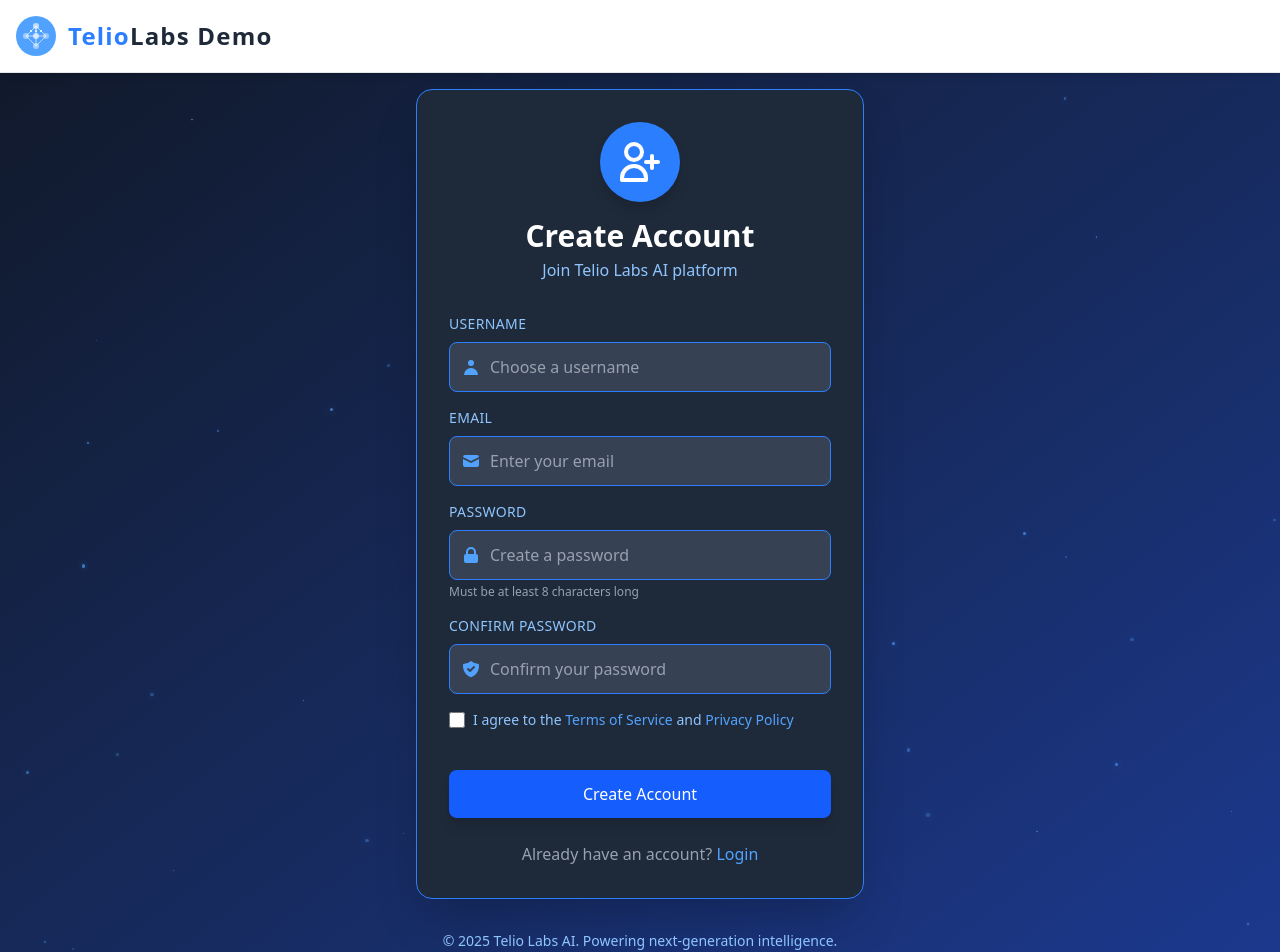
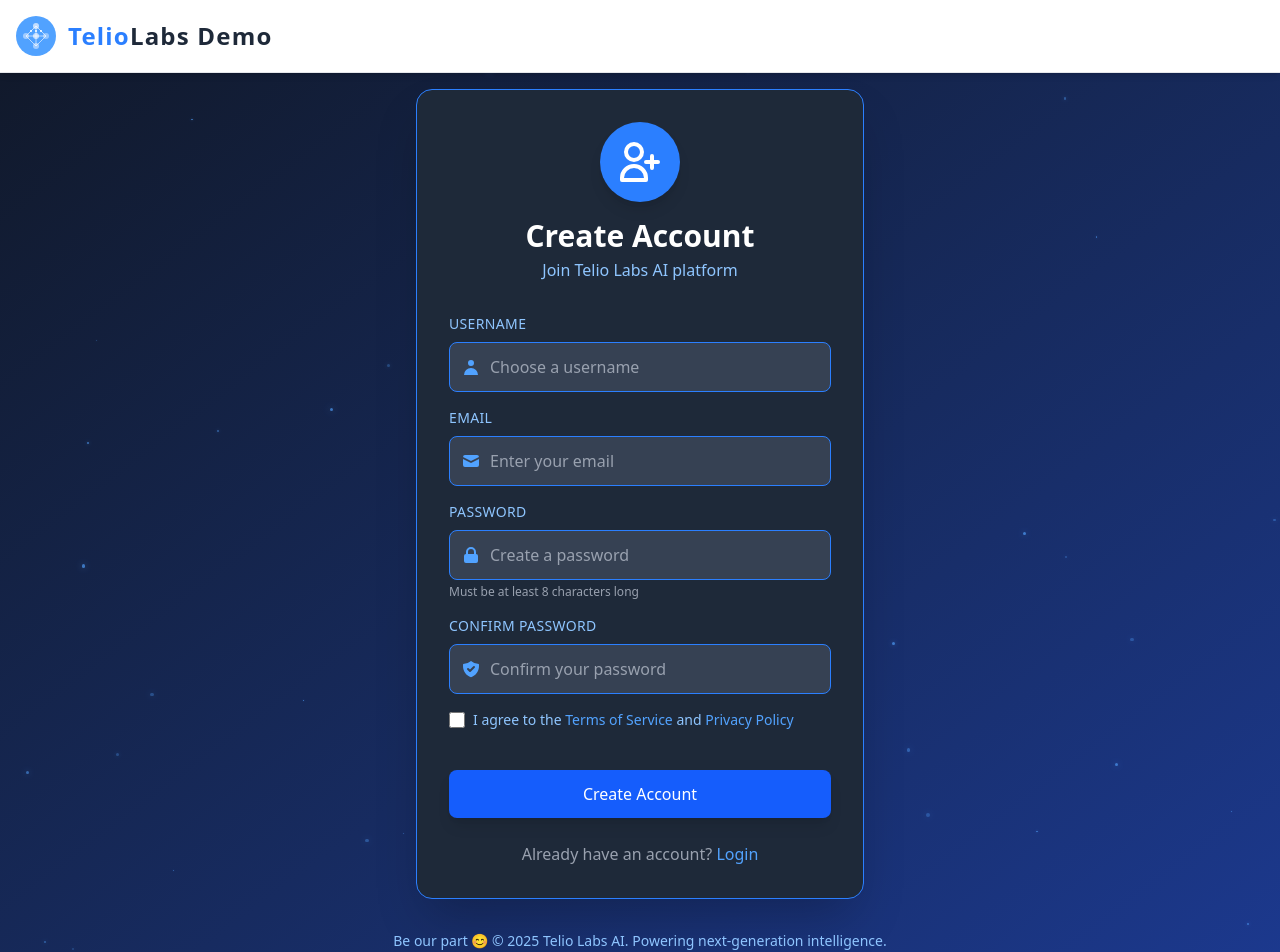
Before and after one commit to TANISHAK06/login, a React (Vite) app: page /signup in a window 1280 px wide. Shown: the top 952 px of the page. Built offline with nearby package versions, Linux system fonts and the light colour scheme.

Commit message:
footer sign u[p

```diff
--- a/src/Login.jsx
+++ b/src/Login.jsx
@@ -336,10 +336,7 @@ const Login = () => {
       </main>
       <footer className="relative z-10 py-4 text-center text-blue-600 text-sm">
         <div className="container mx-auto">
-          <p>
-            Be the part 😊 © 2025 Telio Labs. Powering next-generation
-            intelligence.
-          </p>
+          <p>© 2025 Telio Labs. Powering next-generation intelligence.</p>
         </div>
       </footer>
     </div>
--- a/src/Signup.jsx
+++ b/src/Signup.jsx
@@ -376,7 +376,11 @@ const Signup = () => {
       </main>
       <footer className="relative z-10 py-4 text-center text-blue-300 text-sm">
         <div className="container mx-auto">
-          <p>© 2025 Telio Labs AI. Powering next-generation intelligence.</p>
+          <p>
+            {" "}
+            Be our part 😊 © 2025 Telio Labs AI. Powering next-generation
+            intelligence.
+          </p>
         </div>
       </footer>
     </div>
```
